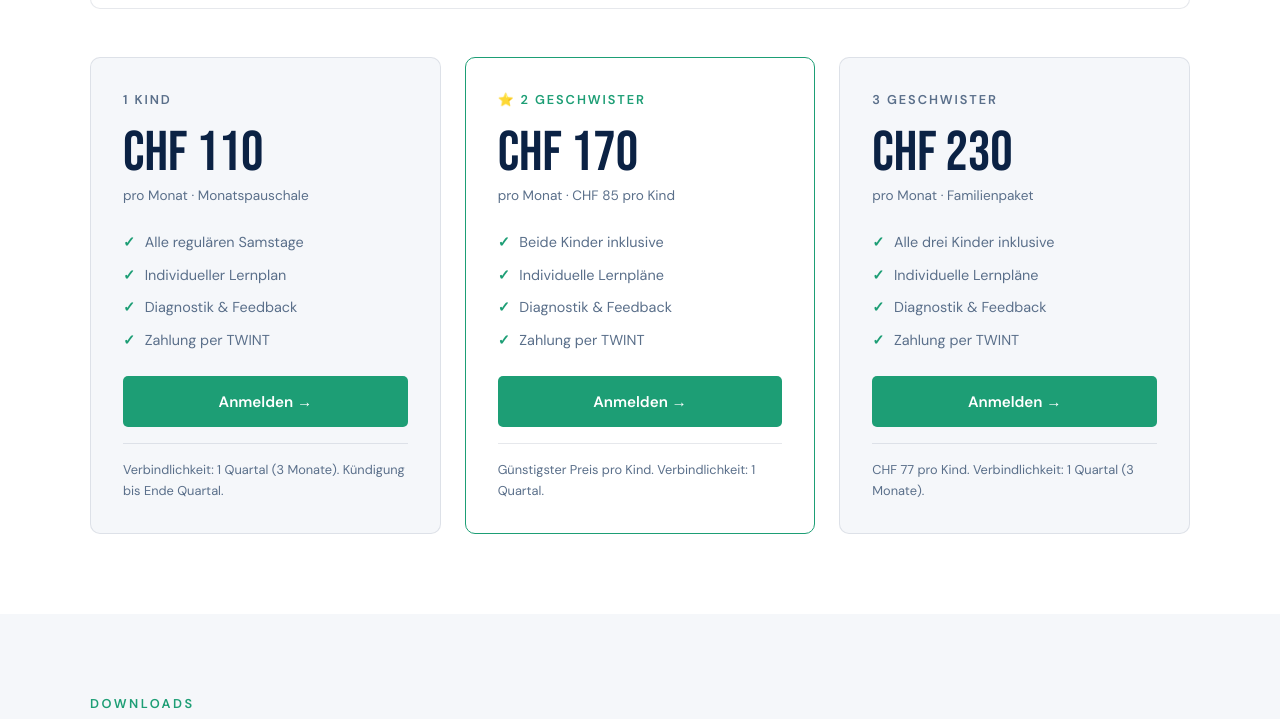
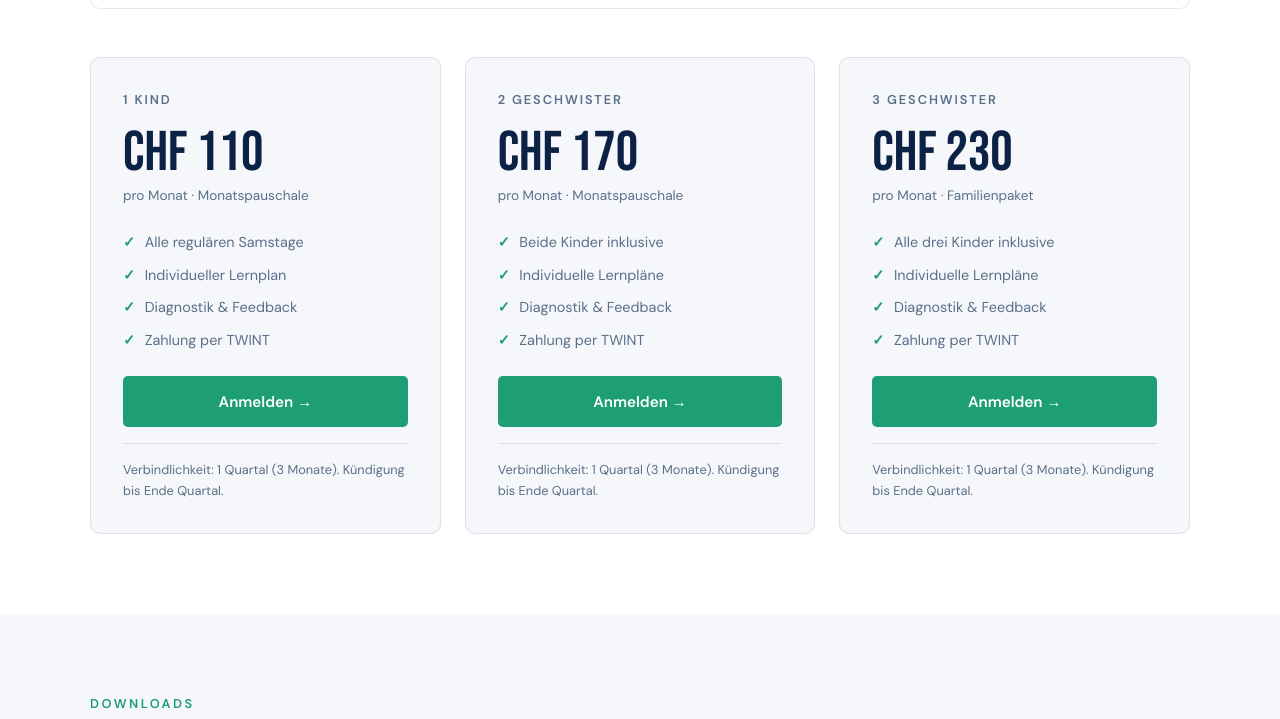
Before and after one commit to josefelkorany-star/Lerncoaching-ZH, a plain HTML site: page index.html in a window 1280 px wide. Shown: the part 4096-4815 px from the top of the page. Drawn offline with Linux system fonts and the light colour scheme.

Commit message:
Add files via upload

```diff
--- a/index.html
+++ b/index.html
@@ -346,10 +346,10 @@
         <a href="#kontakt" class="btn-primary" style="display:block;text-align:center;">Anmelden →</a>
         <div class="preis-note">Verbindlichkeit: 1 Quartal (3 Monate). Kündigung bis Ende Quartal.</div>
       </div>
-      <div class="preis-card featured">
-        <div class="preis-label">⭐ 2 Geschwister</div>
+      <div class="preis-card">
+        <div class="preis-label">2 Geschwister</div>
         <div class="preis-amount">CHF 170</div>
-        <div class="preis-per">pro Monat · CHF 85 pro Kind</div>
+        <div class="preis-per">pro Monat · Monatspauschale</div>
         <ul class="preis-features">
           <li><span>✓</span>Beide Kinder inklusive</li>
           <li><span>✓</span>Individuelle Lernpläne</li>
@@ -357,7 +357,7 @@
           <li><span>✓</span>Zahlung per TWINT</li>
         </ul>
         <a href="#kontakt" class="btn-primary" style="display:block;text-align:center;">Anmelden →</a>
-        <div class="preis-note">Günstigster Preis pro Kind. Verbindlichkeit: 1 Quartal.</div>
+        <div class="preis-note">Verbindlichkeit: 1 Quartal (3 Monate). Kündigung bis Ende Quartal.</div>
       </div>
       <div class="preis-card">
         <div class="preis-label">3 Geschwister</div>
@@ -370,7 +370,7 @@
           <li><span>✓</span>Zahlung per TWINT</li>
         </ul>
         <a href="#kontakt" class="btn-primary" style="display:block;text-align:center;">Anmelden →</a>
-        <div class="preis-note">CHF 77 pro Kind. Verbindlichkeit: 1 Quartal (3 Monate).</div>
+        <div class="preis-note">Verbindlichkeit: 1 Quartal (3 Monate). Kündigung bis Ende Quartal.</div>
       </div>
     </div>
   </div>
@@ -445,7 +445,7 @@
           <p style="font-weight:700;font-size:1rem;color:var(--navy);">Josef</p>
           <p style="font-size:.8rem;font-weight:700;letter-spacing:.12em;text-transform:uppercase;color:var(--teal);margin-top:.1rem;">Kursleiter & Gründer</p>
         </div>
-        <p style="font-size:.9rem;color:var(--muted);line-height:1.7;">Masterstudent in Biomedizin an der UZH mit Masterarbeit in Neuroinformatik — begann seine akademische Laufbahn mit einem Jahr Gesundheitswissenschaften an der ETH. Über <strong style="color:var(--navy);">6 Jahre intensive Nachhilfeerfahrung</strong> an vier verschiedenen Institutionen: von Primar bis Gymi, Mathe, Physik, Biologie, Chemie, Englisch, Deutsch, Latein und mehr — praktisch alle Fächer ausser Geschichte und Französisch. Er weiss aus eigener Erfahrung, wie unterschiedlich Menschen lernen — und passt seinen Ansatz präzise daran an.</p>
+        <p style="font-size:.9rem;color:var(--muted);line-height:1.7;">Masterstudent in Biomedizin an der UZH mit Masterarbeit in Neuroinformatik — begann seine akademische Laufbahn mit einem Jahr Gesundheitswissenschaften an der ETH. Über <strong style="color:var(--navy);">6 Jahre intensive Nachhilfeerfahrung</strong> an vier verschiedenen Institutionen: von Primar bis Gymi, Mathe, Physik, Biologie, Chemie, Englisch, Deutsch und mehr — praktisch alle Fächer ausser Geschichte und Französisch. Er weiss aus eigener Erfahrung, wie unterschiedlich Menschen lernen — und passt seinen Ansatz präzise daran an.</p>
         <div style="display:flex;flex-wrap:wrap;gap:.5rem;margin-top:.5rem;">
           <span style="background:var(--teal-light);color:var(--teal-mid);font-size:.75rem;font-weight:600;padding:.25rem .7rem;border-radius:20px;">UZH · ETH</span>
           <span style="background:var(--teal-light);color:var(--teal-mid);font-size:.75rem;font-weight:600;padding:.25rem .7rem;border-radius:20px;">Biomedizin / Neuroinformatik</span>
@@ -495,7 +495,7 @@
           <p style="font-weight:700;font-size:1rem;color:var(--navy);">Emine</p>
           <p style="font-size:.8rem;font-weight:700;letter-spacing:.12em;text-transform:uppercase;color:var(--teal);margin-top:.1rem;">Coach & Mentorin</p>
         </div>
-        <p style="font-size:.9rem;color:var(--muted);line-height:1.7;">Masterstudentin im 6. Semester an der UZH — Erziehungswissenschaft im Hauptfach, Vergleichende Sprachwissenschaft im Nebenfach. Was sie antreibt: Schüler:innen das Lernen als etwas Sinnvolles erleben lassen, nicht als Last. Gerade in der Sek begegnet sie immer wieder Lustlosigkeit und Prüfungsstress — und genau dort setzt sie an: Interesse wecken, Strategien gegen Demotivation vermitteln, Freude am Wissen entfachen. Über <strong style="color:var(--navy);">5 Jahre Nachhilfeerfahrung.</strong></p>
+        <p style="font-size:.9rem;color:var(--muted);line-height:1.7;">BSc-Studentin im 6. Semester an der UZH — Erziehungswissenschaft im Hauptfach, Vergleichende Sprachwissenschaft im Nebenfach. Was sie antreibt: Schüler:innen das Lernen als etwas Sinnvolles erleben lassen, nicht als Last. Gerade in der Sek begegnet sie immer wieder Lustlosigkeit und Prüfungsstress — und genau dort setzt sie an: Interesse wecken, Strategien gegen Demotivation vermitteln, Freude am Wissen entfachen. Über <strong style="color:var(--navy);">5 Jahre Nachhilfeerfahrung.</strong></p>
         <div style="display:flex;flex-wrap:wrap;gap:.5rem;margin-top:.3rem;">
           <span style="background:#F0EBF7;color:#6B3FA0;font-size:.75rem;font-weight:600;padding:.25rem .7rem;border-radius:20px;">Deutsch</span>
           <span style="background:#F0EBF7;color:#6B3FA0;font-size:.75rem;font-weight:600;padding:.25rem .7rem;border-radius:20px;">Englisch</span>
```
